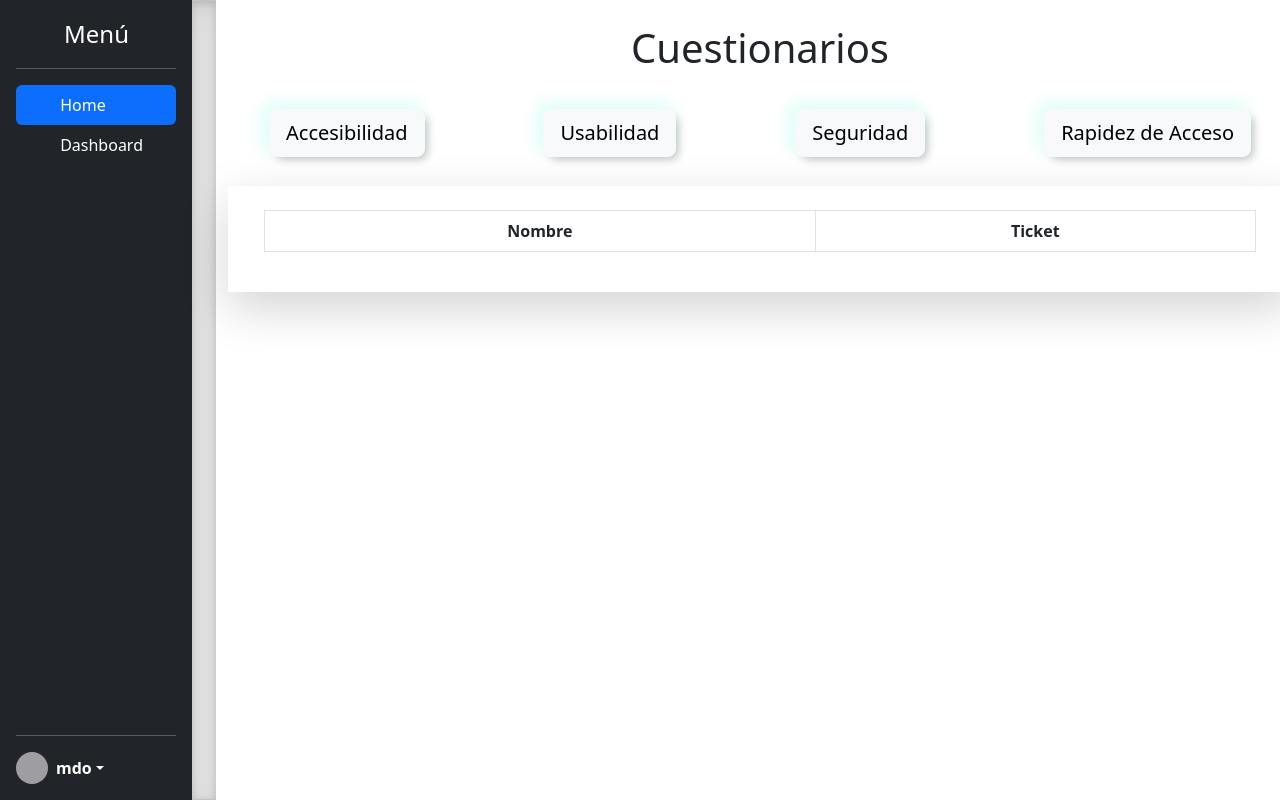
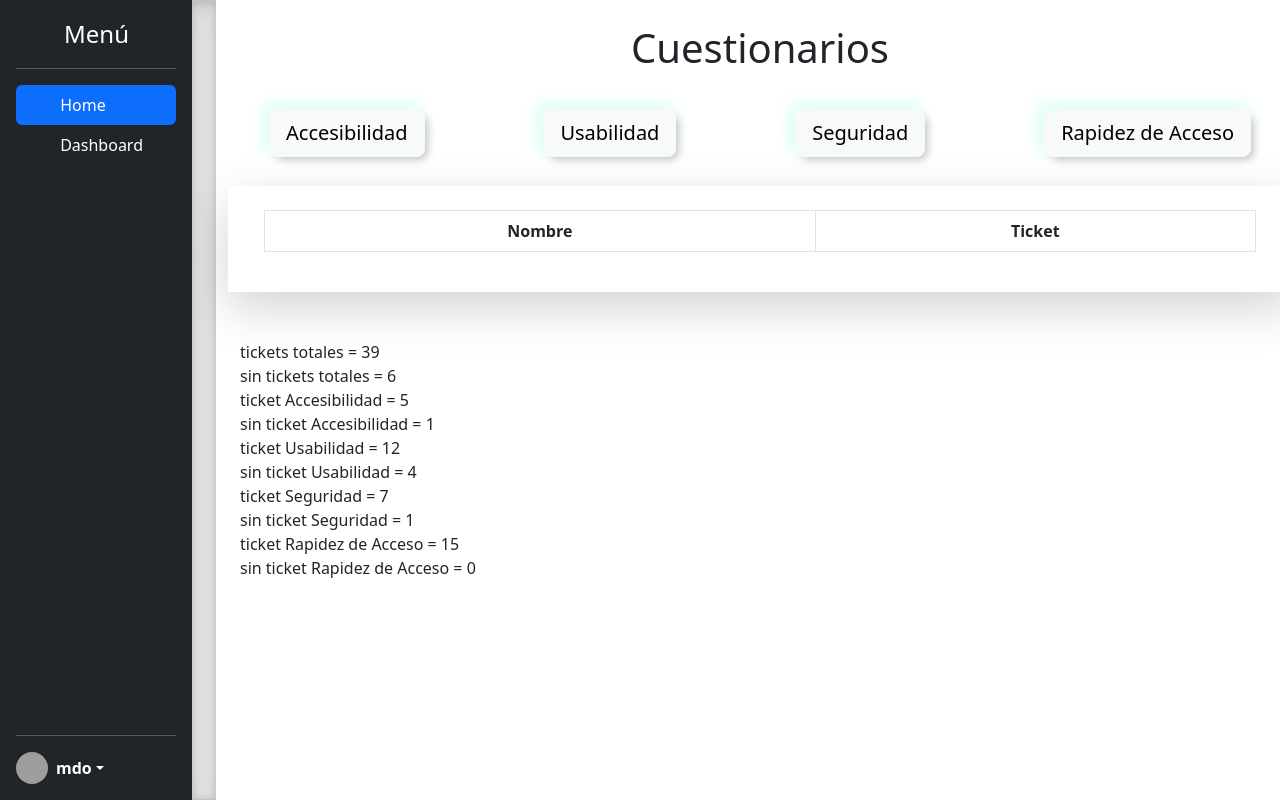
Before and after one commit to Sie7he/Proyecto_noexcel, a Django app: page /cuestionario/ in a window 1280 px wide. Run offline with Django 4.2, Linux system fonts and the light colour scheme; data comes from the database, SQL or seed files in the repository; data that the repository does not hold is empty; some libraries are stand-ins or nearby versions; grey boxes are pictures that could not be loaded.

Commit message:
add counts for tickets cuestionario

```diff
--- a/Aplicaciones/Clientes/templates/cuestionario.html
+++ b/Aplicaciones/Clientes/templates/cuestionario.html
@@ -84,8 +84,23 @@
 
             </tbody>
             </table>
+
         </div>
     </div>
+    tickets totales = {{ticket_true}} <br/>
+    sin tickets totales  = {{ticket_false}} <br/>
+
+    ticket Accesibilidad = {{ticket_true_acce}} <br/>
+    sin ticket Accesibilidad = {{ticket_false_acce}} <br/>
+
+    ticket Usabilidad = {{ticket_true_usa}} <br/>
+    sin ticket Usabilidad = {{ticket_false_usa}} <br/>
+
+    ticket Seguridad = {{ticket_true_seg}} <br/>
+    sin ticket Seguridad = {{ticket_false_seg}} <br/>
+
+    ticket Rapidez de Acceso = {{ticket_true_rda}} <br/>
+    sin ticket Rapidez de Acceso = {{ticket_false_rda}} <br/>
 </div>
 
 
--- a/Aplicaciones/Clientes/views.py
+++ b/Aplicaciones/Clientes/views.py
@@ -76,7 +76,34 @@ def json(request,tp):
     return JsonResponse(data,safe = False)
 
 def preguntas(request):
-    return render(request, "cuestionario.html")
+    ticket_true = PreguntasCalidad.objects.filter(ticket=1).count()
+    ticket_false = PreguntasCalidad.objects.filter(ticket=0).count()
+
+    ticket_true_acce = PreguntasCalidad.objects.filter(ticket=1, tipo_calidad=1).count()
+    ticket_false_acce = PreguntasCalidad.objects.filter(ticket=0, tipo_calidad=1).count()
+
+    ticket_true_usa = PreguntasCalidad.objects.filter(ticket=1, tipo_calidad=2).count()
+    ticket_false_usa = PreguntasCalidad.objects.filter(ticket=0, tipo_calidad=2).count()
+
+    ticket_true_seg = PreguntasCalidad.objects.filter(ticket=1, tipo_calidad=3).count()
+    ticket_false_seg = PreguntasCalidad.objects.filter(ticket=0, tipo_calidad=3).count()
+
+    ticket_true_rda = PreguntasCalidad.objects.filter(ticket=1, tipo_calidad=4).count()
+    ticket_false_rda = PreguntasCalidad.objects.filter(ticket=0, tipo_calidad=4).count()
+
+    return render(request, "cuestionario.html", (
+        {'ticket_true': ticket_true,
+        'ticket_false': ticket_false,
+        'ticket_true_acce': ticket_true_acce,
+        'ticket_false_acce': ticket_false_acce,
+        'ticket_true_usa': ticket_true_usa,
+        'ticket_false_usa': ticket_false_usa,
+        'ticket_true_seg': ticket_true_seg,
+        'ticket_false_seg': ticket_false_seg,
+        'ticket_true_rda': ticket_true_rda,
+        'ticket_false_rda': ticket_false_rda
+
+        }))
 
 def dashboard(request):
     return render(request, "dashboard.html")
```
